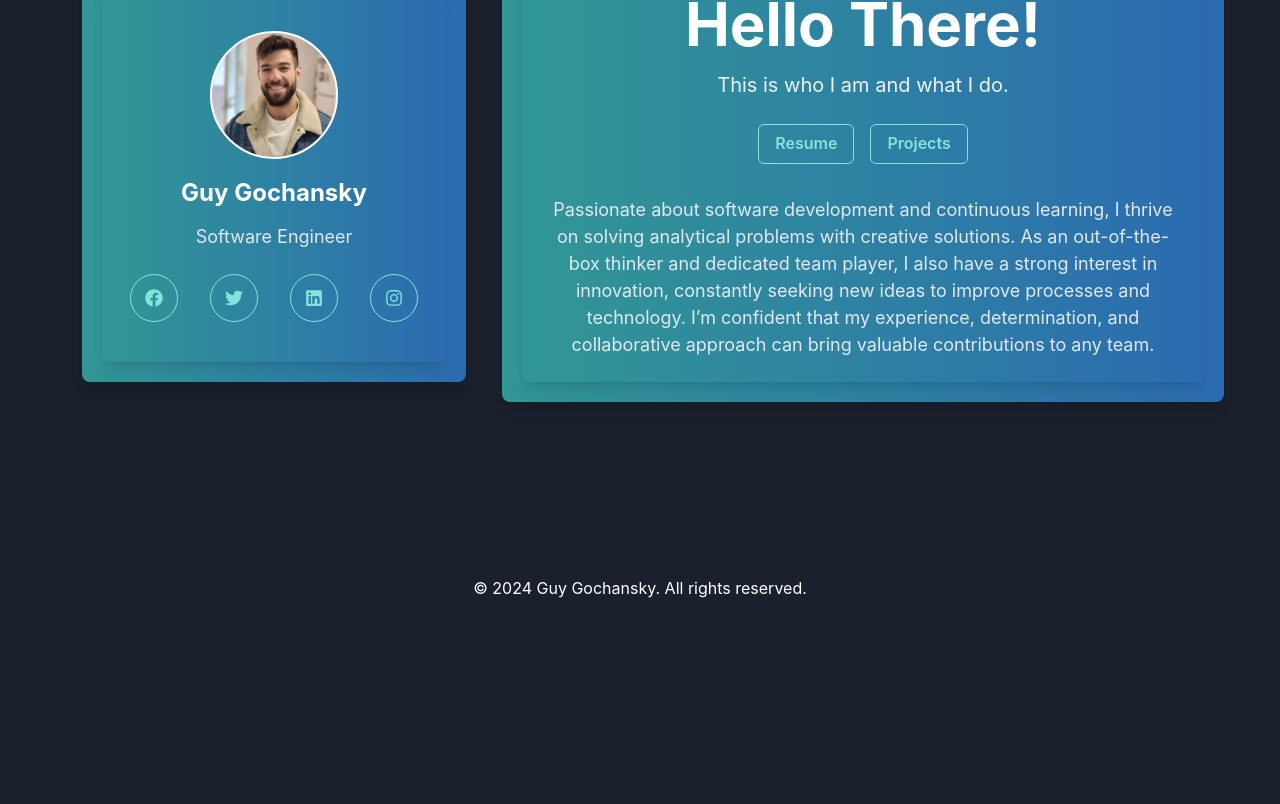
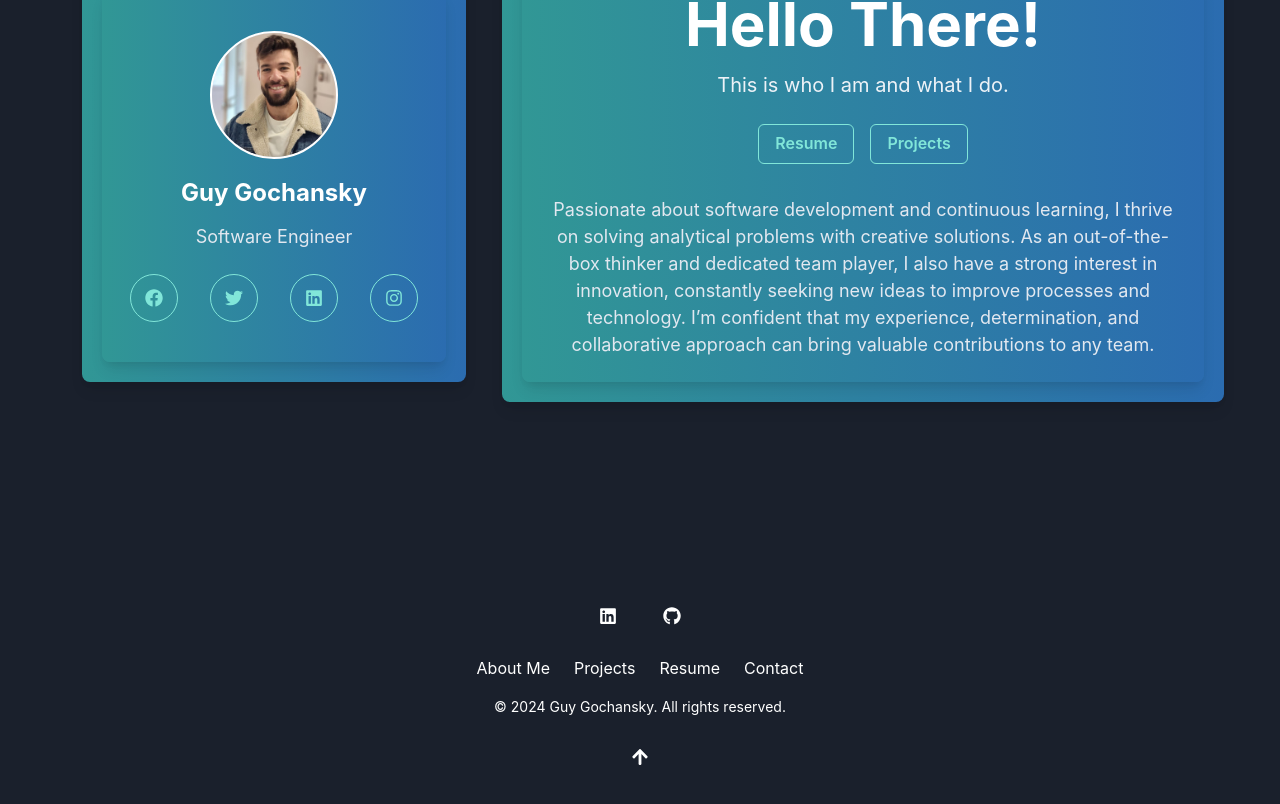
Before and after one commit to guhan1584/Portfolio, a React (Vite) app in the folder Personal-Website/: page / in a window 1280 px wide. Shown: the part 312-1116 px from the top of the page. Before the commit the page ends 928 px from the top, so only its background shows below. Built offline with nearby package versions, Linux system fonts and the light colour scheme.

Commit message:
Refactoring the Footer

```diff
--- a/Personal-Website/src/components/Footer.tsx
+++ b/Personal-Website/src/components/Footer.tsx
@@ -1,9 +1,85 @@
-import { Box, Text } from "@chakra-ui/react";
+import { Box, Text, Flex, IconButton, Link, VStack } from "@chakra-ui/react";
+import { FaLinkedin, FaGithub, FaArrowUp } from "react-icons/fa";
+import { Link as RouterLink } from "react-router-dom";
 
 const Footer = () => {
   return (
-    <Box as="footer" p={4} bg="gray.800" color="white" textAlign="center">
-      <Text>&copy; 2024 Guy Gochansky. All rights reserved.</Text>
+    <Box
+      as="footer"
+      p={{ base: 4, md: 8 }}
+      bg="gray.800"
+      color="white"
+      textAlign="center"
+    >
+      <VStack spacing={4}>
+        {/* Social Media Icons */}
+        <Flex justify="center" gap={4}>
+          <Link href="https://linkedin.com" isExternal>
+            <IconButton
+              aria-label="LinkedIn"
+              icon={<FaLinkedin />}
+              size="lg"
+              variant="ghost"
+              color="white"
+              _hover={{ color: "teal.300" }}
+            />
+          </Link>
+          <Link href="https://github.com" isExternal>
+            <IconButton
+              aria-label="GitHub"
+              icon={<FaGithub />}
+              size="lg"
+              variant="ghost"
+              color="white"
+              _hover={{ color: "teal.300" }}
+            />
+          </Link>
+        </Flex>
+
+        {/* Footer Navigation */}
+        <Flex justify="center" gap={6} flexWrap="wrap">
+          <RouterLink
+            to="/"
+            onClick={() => window.scrollTo({ top: 0, behavior: "smooth" })}
+          >
+            <Text _hover={{ color: "teal.300" }}>About Me</Text>
+          </RouterLink>
+          <RouterLink
+            to="/projects"
+            onClick={() => window.scrollTo({ top: 0, behavior: "smooth" })}
+          >
+            <Text _hover={{ color: "teal.300" }}>Projects</Text>
+          </RouterLink>
+          <RouterLink
+            to="/resume"
+            onClick={() => window.scrollTo({ top: 0, behavior: "smooth" })}
+          >
+            <Text _hover={{ color: "teal.300" }}>Resume</Text>
+          </RouterLink>
+          <RouterLink
+            to="/contact"
+            onClick={() => window.scrollTo({ top: 0, behavior: "smooth" })}
+          >
+            <Text _hover={{ color: "teal.300" }}>Contact</Text>
+          </RouterLink>
+        </Flex>
+
+        {/* Copyright */}
+        <Text fontSize="sm">
+          &copy; 2024 Guy Gochansky. All rights reserved.
+        </Text>
+
+        {/* Back to Top Button */}
+        <IconButton
+          aria-label="Back to top"
+          icon={<FaArrowUp />}
+          size="lg"
+          variant="ghost"
+          color="white"
+          _hover={{ color: "teal.300" }}
+          onClick={() => window.scrollTo({ top: 0, behavior: "smooth" })}
+        />
+      </VStack>
     </Box>
   );
 };
```
